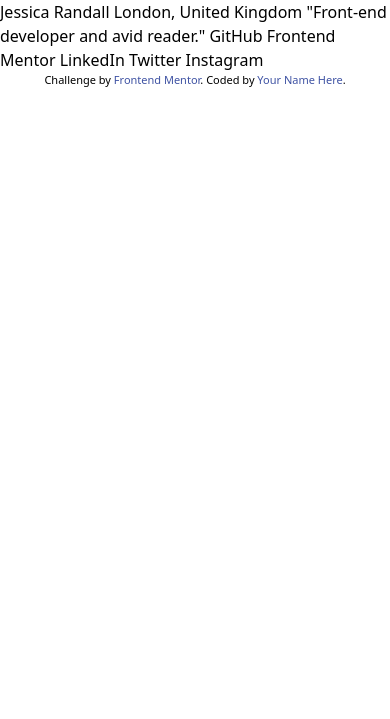
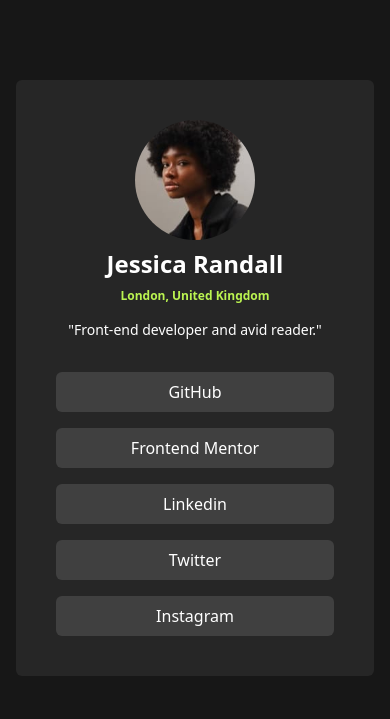
Before and after one commit to anyanwujohnpaul/social-links-profile, a plain HTML site: page index.html in a window 390 px wide. Drawn offline with nearby package versions, Linux system fonts and the light colour scheme.

Commit message:
done but yet to complete mobile responsiveness

```diff
--- a/index.html
+++ b/index.html
@@ -5,35 +5,43 @@
     <meta name="viewport" content="width=device-width, initial-scale=1.0" />
     <!-- displays site properly based on user's device -->
     <script src="https://cdn.jsdelivr.net/npm/@tailwindcss/browser@4"></script>
+    <title>Frontend Mentor | Social links profile</title>
+  </head>
+  <body class="text-md md:text-lg text-slate-600 bg-neutral-900">
+    <main>
+      <div class="md:text-normal flex flex-col items-center justify-center bg-grey p-10 text-center my-10 md:overflow-x-hidden">
+        <section class="bg-neutral-800 rounded-md p-10">
+        <div class="flex flex-col items-center justify-center">
+           <img class="w-30 h-30  rounded-full"
+            src="assets/images/avatar-jessica.jpeg"
+            alt="Jessica Randall's Image"
+          />
+          <h1 class="my-2 text-white text-2xl font-bold">Jessica Randall</h1>
+          <p class="mb-4 text-lime-300 text-xs font-bold">London, United Kingdom</p>
+          <p class="mb-3 text-white text-sm">"Front-end developer and avid reader."</p>
+        </div>
 
-    <link
-      rel="icon"
-      type="image/png"
-      sizes="32x32"
-      href="./assets/images/favicon-32x32.png"
-    />
-    <title>Frontend Mentor | Social links profile</title>
+       <div class="mt-5">
+          <ul class="flex flex-col gap-4 text-md font-normal">
+            <li class="text-white bg-neutral-700 py-2 px-28 rounded-md hover:bg-lime-300 hover:text-black"><a href="https://github.com/anyanwujohnpaul" target="_blank">GitHub</a></li>
+            <li class="text-white bg-neutral-700 py-2 px-17 rounded-md hover:bg-lime-300 hover:text-black"><a href="https://www.frontendmentor.io/profile/anyanwujohnpaul">Frontend Mentor</a></li>
+            <li class="text-white bg-neutral-700 py-2 px-25 rounded-md hover:bg-lime-300 hover:text-black"><a href="https://linkedin">Linkedin</a></li>
+            <li class="text-white bg-neutral-700 py-2 px-25 rounded-md hover:bg-lime-300 hover:text-black"><a href="https://x.com/a_life82454" target="_blank">Twitter</a></li>
+            <li class="text-white bg-neutral-700 py-2 px-25 rounded-md hover:bg-lime-300 hover:text-black"><a href="#">Instagram</a></li>
+          </ul>
+        </div>
+      </section>
+      </div>
+    </main>
 
-    <!-- Feel free to remove these styles or customise in your own stylesheet 👍 -->
-    <style>
-      .attribution {
-        font-size: 11px;
-        text-align: center;
-      }
-      .attribution a {
-        color: hsl(228, 45%, 44%);
-      }
-    </style>
-  </head>
-  <body>
-    Jessica Randall London, United Kingdom "Front-end developer and avid
-    reader." GitHub Frontend Mentor LinkedIn Twitter Instagram
-
-    <div class="attribution">
+    <!-- <footer class="text-2xl text-center">
       Challenge by
-      <a href="https://www.frontendmentor.io?ref=challenge" target="_blank"
+      <a
+        class="text-amber-800"
+        href="https://www.frontendmentor.io?ref=challenge"
+        target="_blank"
         >Frontend Mentor</a
       >. Coded by <a href="#">Your Name Here</a>.
-    </div>
+    </footer> -->
   </body>
 </html>
```
